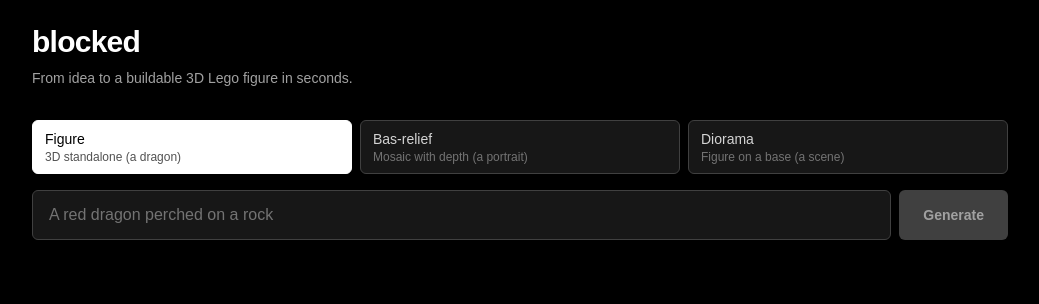
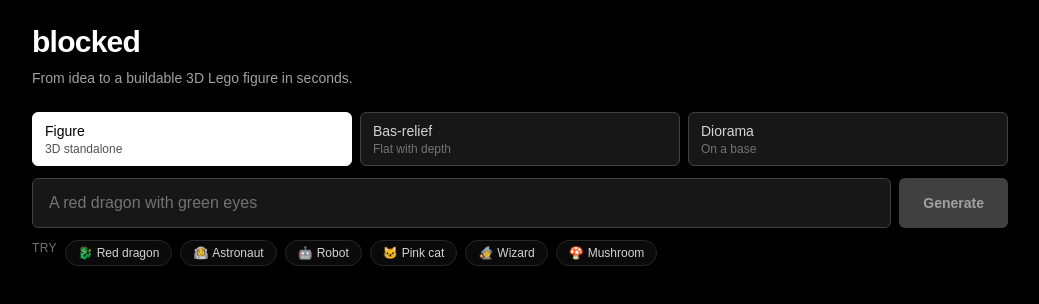
Before and after one commit to victorgalvez56/blocked, a Next.js app: page / in a window 1280 px wide. Shown: the top 304 px of the page, without its empty margins (120-1159 px from the left). Built offline with nearby package versions, Linux system fonts and the light colour scheme.

Commit message:
demo polish: stronger DALL·E voxel-art prompts, depth cap at 3, suggestion chips, InstancedMesh render

```diff
--- a/src/components/prompt-runner.tsx
+++ b/src/components/prompt-runner.tsx
@@ -8,9 +8,18 @@ import type { GenerationResult } from '@/types/generation-job.types';
 type BuildType = 'figure' | 'basrelief' | 'diorama';
 
 const BUILD_TYPES: Array<{ id: BuildType; label: string; hint: string }> = [
-  { id: 'figure', label: 'Figure', hint: '3D standalone (a dragon)' },
-  { id: 'basrelief', label: 'Bas-relief', hint: 'Mosaic with depth (a portrait)' },
-  { id: 'diorama', label: 'Diorama', hint: 'Figure on a base (a scene)' },
+  { id: 'figure', label: 'Figure', hint: '3D standalone' },
+  { id: 'basrelief', label: 'Bas-relief', hint: 'Flat with depth' },
+  { id: 'diorama', label: 'Diorama', hint: 'On a base' },
+];
+
+const SUGGESTIONS: Array<{ label: string; prompt: string; emoji: string }> = [
+  { label: 'Red dragon', prompt: 'a red dragon with green eyes', emoji: '🐉' },
+  { label: 'Astronaut', prompt: 'a chubby astronaut in a white spacesuit', emoji: '👨‍🚀' },
+  { label: 'Robot', prompt: 'a friendly blue retro robot', emoji: '🤖' },
+  { label: 'Pink cat', prompt: 'a cute pink cat sitting', emoji: '🐱' },
+  { label: 'Wizard', prompt: 'a wizard with a tall purple hat and long beard', emoji: '🧙' },
+  { label: 'Mushroom', prompt: 'a giant red mushroom with white spots', emoji: '🍄' },
 ];
 
 type State =
@@ -24,15 +33,14 @@ export function PromptRunner() {
   const [buildType, setBuildType] = useState<BuildType>('figure');
   const [state, setState] = useState<State>({ kind: 'idle' });
 
-  async function submit(e: React.FormEvent) {
-    e.preventDefault();
-    if (prompt.trim().length < 3) return;
+  async function runWith(p: string, t: BuildType) {
+    if (p.trim().length < 3) return;
     setState({ kind: 'loading' });
     try {
       const res = await fetch('/api/generate', {
         method: 'POST',
         headers: { 'content-type': 'application/json' },
-        body: JSON.stringify({ prompt, buildType }),
+        body: JSON.stringify({ prompt: p, buildType: t }),
       });
       const data = (await res.json()) as GenerateApiResponse;
       if (!data.ok) {
@@ -48,8 +56,20 @@ export function PromptRunner() {
     }
   }
 
+  function submit(e: React.FormEvent) {
+    e.preventDefault();
+    runWith(prompt, buildType);
+  }
+
+  function pickSuggestion(s: (typeof SUGGESTIONS)[number]) {
+    setPrompt(s.prompt);
+    runWith(s.prompt, buildType);
+  }
+
+  const loading = state.kind === 'loading';
+
   return (
-    <div className="mx-auto flex w-full max-w-5xl flex-col gap-8 p-6">
+    <div className="mx-auto flex w-full max-w-5xl flex-col gap-6 p-6">
       <header className="space-y-2">
         <h1 className="text-3xl font-semibold tracking-tight">blocked</h1>
         <p className="text-sm text-neutral-400">
@@ -57,14 +77,15 @@ export function PromptRunner() {
         </p>
       </header>
 
-      <form onSubmit={submit} className="flex flex-col gap-4">
+      <form onSubmit={submit} className="flex flex-col gap-3">
         <div className="flex gap-2">
           {BUILD_TYPES.map((bt) => (
             <button
               key={bt.id}
               type="button"
               onClick={() => setBuildType(bt.id)}
-              className={`flex-1 rounded-md border px-3 py-2 text-left text-sm transition ${
+              disabled={loading}
+              className={`flex-1 rounded-md border px-3 py-2 text-left text-sm transition disabled:opacity-50 ${
                 buildType === bt.id
                   ? 'border-white bg-white text-black'
                   : 'border-neutral-700 bg-neutral-900 text-neutral-300 hover:border-neutral-500'
@@ -85,26 +106,45 @@ export function PromptRunner() {
             type="text"
             value={prompt}
             onChange={(e) => setPrompt(e.target.value)}
-            placeholder="A red dragon perched on a rock"
-            className="flex-1 rounded-md border border-neutral-700 bg-neutral-900 px-4 py-3 text-base text-white placeholder:text-neutral-500 focus:border-white focus:outline-none"
-            disabled={state.kind === 'loading'}
-            maxLength={500}
+            placeholder="A red dragon with green eyes"
+            className="flex-1 rounded-md border border-neutral-700 bg-neutral-900 px-4 py-3 text-base text-white placeholder:text-neutral-500 focus:border-white focus:outline-none disabled:opacity-50"
+            disabled={loading}
+            maxLength={200}
             required
             minLength={3}
           />
           <button
             type="submit"
-            disabled={state.kind === 'loading' || prompt.trim().length < 3}
+            disabled={loading || prompt.trim().length < 3}
             className="rounded-md bg-white px-6 py-3 text-sm font-semibold text-black transition hover:bg-neutral-200 disabled:cursor-not-allowed disabled:bg-neutral-700 disabled:text-neutral-400"
           >
-            {state.kind === 'loading' ? 'Generating…' : 'Generate'}
+            {loading ? 'Generating…' : 'Generate'}
           </button>
+        </div>
+
+        <div className="flex flex-wrap gap-2">
+          <span className="text-xs uppercase tracking-wide text-neutral-500">Try</span>
+          {SUGGESTIONS.map((s) => (
+            <button
+              key={s.label}
+              type="button"
+              onClick={() => pickSuggestion(s)}
+              disabled={loading}
+              className="rounded-full border border-neutral-800 bg-neutral-950 px-3 py-1 text-xs text-neutral-300 transition hover:border-neutral-600 hover:text-white disabled:opacity-50"
+            >
+              <span className="mr-1">{s.emoji}</span>
+              {s.label}
+            </button>
+          ))}
         </div>
       </form>
 
-      {state.kind === 'loading' && (
+      {loading && (
         <div className="flex h-96 items-center justify-center rounded-lg border border-neutral-800 bg-neutral-950 text-sm text-neutral-400">
-          DALL·E 3 → GPT-4o voxelizing… (15–30s)
+          <div className="space-y-1 text-center">
+            <div className="font-mono">DALL·E 3 → voxelizing…</div>
+            <div className="text-xs text-neutral-600">~15-20 seconds</div>
+          </div>
         </div>
       )}
 
@@ -123,11 +163,8 @@ export function PromptRunner() {
             <img
               src={state.result.imageUrl}
               alt={state.result.promptUsed}
-              className="w-full rounded-lg border border-neutral-800"
+              className="aspect-square w-full rounded-lg border border-neutral-800 object-cover"
             />
-            <div className="text-xs text-neutral-500">
-              {state.result.voxelPlan.voxels.length} voxels · ${state.result.costUsd.toFixed(3)}
-            </div>
           </div>
           <div className="space-y-2">
             <div className="text-xs uppercase tracking-wide text-neutral-500">3D preview</div>
@@ -135,6 +172,12 @@ export function PromptRunner() {
               <VoxelPreview plan={state.result.voxelPlan} />
             </div>
           </div>
+          <div className="lg:col-span-2 flex items-center justify-between text-xs text-neutral-500">
+            <span>
+              {state.result.voxelPlan.voxels.length} voxels · {state.result.buildType}
+            </span>
+            <span>${state.result.costUsd.toFixed(3)}</span>
+          </div>
         </div>
       )}
     </div>
--- a/src/lib/openai/prompts.ts
+++ b/src/lib/openai/prompts.ts
@@ -1,17 +1,17 @@
 import type { BuildType } from '@/types/generation-job.types';
 
 const STYLE_ANCHOR =
-  'Solid flat colors, very low color count (max 8 colors), hard edges, no gradient shading, no perspective foreshortening, plain white background, centered subject, isolated on background, no text or watermark.';
+  'Voxel art style, blocky cube-based geometry, like a Minecraft or MagicaVoxel render. Solid flat colors only — no gradient shading, no smooth surfaces, no anti-aliasing, no soft lighting. Maximum 6 distinct colors total. Hard pixelated edges. Pure white seamless background. Single isolated subject perfectly centered with margin. Simple iconic silhouette. No text, no watermark, no logos, no shadows on the background. Render at low resolution feel — chunky pixels, ~32x32 effective grid.';
 
 export function dallePromptFor(buildType: BuildType, userPrompt: string): string {
-  const sanitized = userPrompt.trim().slice(0, 400);
+  const sanitized = userPrompt.trim().slice(0, 200);
   switch (buildType) {
     case 'figure':
-      return `A 3D toy block figurine of: ${sanitized}. Front-facing 3/4 isometric view, simple blocky shape suitable for voxelization, single subject only. ${STYLE_ANCHOR}`;
+      return `Voxel art of a single ${sanitized}, front-facing view, body fully visible from head to feet, fits within frame with margin. ${STYLE_ANCHOR}`;
     case 'basrelief':
-      return `A flat front-facing illustration of: ${sanitized}. High contrast, poster-style, suitable as a tile mosaic reference. ${STYLE_ANCHOR}`;
+      return `Voxel art icon of ${sanitized}, flat front-facing pose, simple readable silhouette like a video game sprite. ${STYLE_ANCHOR}`;
     case 'diorama':
-      return `A small 3D toy block diorama scene of: ${sanitized}. Figure on a clear ground plane, low contextual detail, blocky simple forms. ${STYLE_ANCHOR}`;
+      return `Voxel art of ${sanitized} standing on a small simple base, front-facing 3/4 view. ${STYLE_ANCHOR}`;
   }
 }
 
--- a/src/lib/voxelizer/image-to-grid.ts
+++ b/src/lib/voxelizer/image-to-grid.ts
@@ -14,9 +14,9 @@ export interface VoxelizeOpts {
 }
 
 const DEFAULTS = {
-  gridSize: 24,
-  maxDepth: 6,
-  backgroundThreshold: 38,
+  gridSize: 28,
+  maxDepth: 3,
+  backgroundThreshold: 50,
 };
 
 interface PixelInfo {
@@ -63,12 +63,8 @@ function detectBackground(data: Buffer, width: number, height: number): RGB {
 
 function depthForPixel(rgb: RGB, buildType: BuildType, maxDepth: number): number {
   const lum = (rgb[0] * 0.299 + rgb[1] * 0.587 + rgb[2] * 0.114) / 255;
-  if (buildType === 'basrelief') {
-    return Math.max(1, Math.round((1 - lum) * maxDepth));
-  }
   if (buildType === 'figure') {
-    const base = Math.max(2, Math.round((1 - lum) * maxDepth) + 1);
-    return Math.min(maxDepth, base);
+    return maxDepth;
   }
   return Math.max(1, Math.round((1 - lum) * maxDepth));
 }
```
Also changed, not shown: src/components/voxel-preview.tsx (+58 -30 lines).
